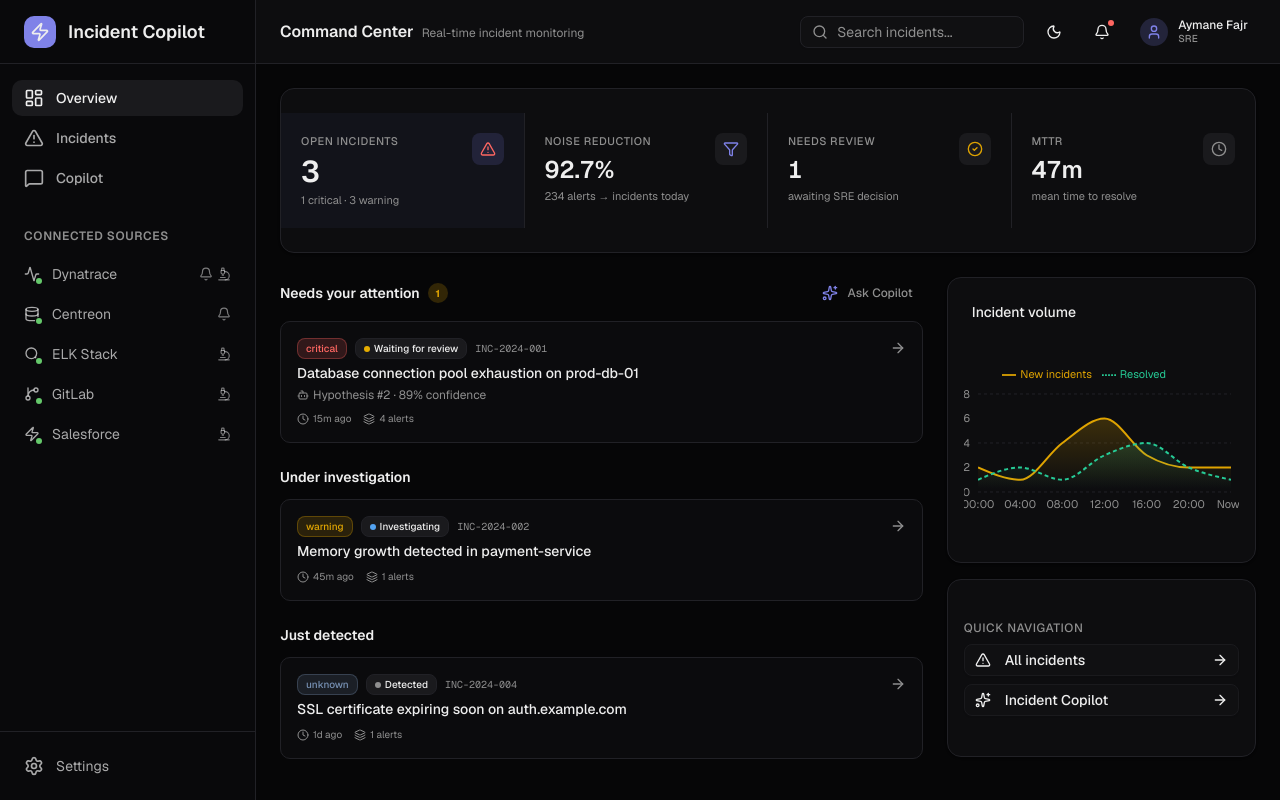
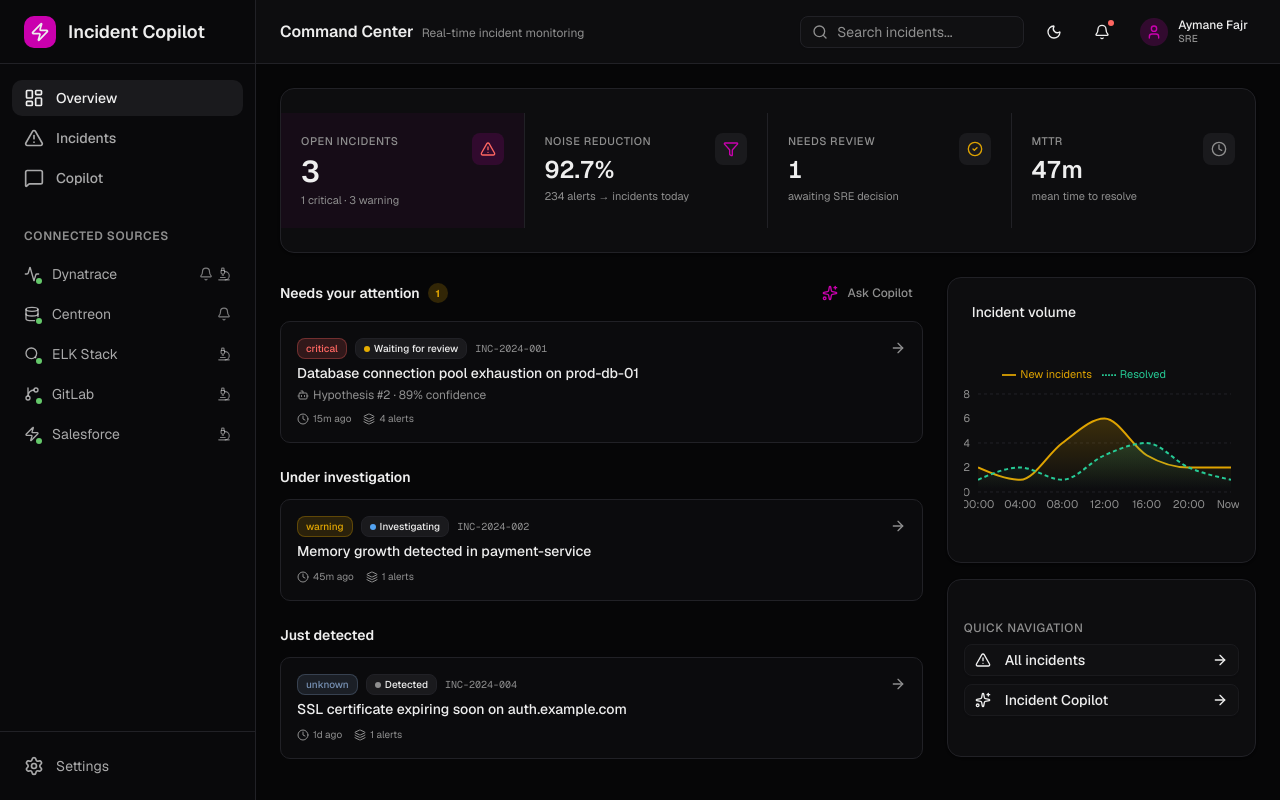
Before and after one commit to AymaneAFE/front-end-srai, a Next.js app: page / in a window 1280 px wide. Built offline with nearby package versions, Linux system fonts and the light colour scheme.

Commit message:
colors were modified successfully

```diff
--- a/app/globals.css
+++ b/app/globals.css
@@ -16,13 +16,13 @@
   --secondary-foreground: oklch(0.205 0 0);
   --muted: oklch(0.97 0 0);
   --muted-foreground: oklch(0.556 0 0);
-  --accent: oklch(0.97 0 0);
-  --accent-foreground: oklch(0.205 0 0);
+  --accent: oklch(0.48 0.27 336);
+  --accent-foreground: oklch(0.98 0 0);
   --destructive: oklch(0.577 0.245 27.325);
   --destructive-foreground: oklch(0.577 0.245 27.325);
   --border: oklch(0.922 0 0);
   --input: oklch(0.922 0 0);
-  --ring: oklch(0.708 0 0);
+  --ring: oklch(0.48 0.27 336);
   --chart-1: oklch(0.646 0.222 41.116);
   --chart-2: oklch(0.6 0.118 184.704);
   --chart-3: oklch(0.398 0.07 227.392);
@@ -62,12 +62,12 @@
 
   --sidebar: oklch(0.985 0 0);
   --sidebar-foreground: oklch(0.145 0 0);
-  --sidebar-primary: oklch(0.205 0 0);
-  --sidebar-primary-foreground: oklch(0.985 0 0);
+  --sidebar-primary: oklch(0.48 0.27 336);
+  --sidebar-primary-foreground: oklch(0.98 0 0);
   --sidebar-accent: oklch(0.97 0 0);
   --sidebar-accent-foreground: oklch(0.205 0 0);
   --sidebar-border: oklch(0.922 0 0);
-  --sidebar-ring: oklch(0.708 0 0);
+  --sidebar-ring: oklch(0.48 0.27 336);
 }
 
 .dark {
@@ -83,13 +83,13 @@
   --secondary-foreground: oklch(0.95 0 0);
   --muted: oklch(0.22 0.005 285);
   --muted-foreground: oklch(0.65 0 0);
-  --accent: oklch(0.65 0.15 280);
+  --accent: oklch(0.56 0.27 336);
   --accent-foreground: oklch(0.95 0 0);
   --destructive: oklch(0.55 0.22 25);
   --destructive-foreground: oklch(0.95 0 0);
   --border: oklch(0.25 0.01 285);
   --input: oklch(0.22 0.005 285);
-  --ring: oklch(0.65 0.15 280);
+  --ring: oklch(0.56 0.27 336);
   --chart-1: oklch(0.70 0.18 250);
   --chart-2: oklch(0.75 0.15 165);
   --chart-3: oklch(0.80 0.18 85);
@@ -97,12 +97,12 @@
   --chart-5: oklch(0.70 0.15 330);
   --sidebar: oklch(0.14 0.005 285);
   --sidebar-foreground: oklch(0.95 0 0);
-  --sidebar-primary: oklch(0.65 0.15 280);
+  --sidebar-primary: oklch(0.56 0.27 336);
   --sidebar-primary-foreground: oklch(0.95 0 0);
   --sidebar-accent: oklch(0.22 0.005 285);
   --sidebar-accent-foreground: oklch(0.95 0 0);
   --sidebar-border: oklch(0.25 0.01 285);
-  --sidebar-ring: oklch(0.65 0.15 280);
+  --sidebar-ring: oklch(0.56 0.27 336);
 
   /* Severity — Nagios/Centreon vocabulary */
   --severity-ok: oklch(0.73 0.17 145);
```
